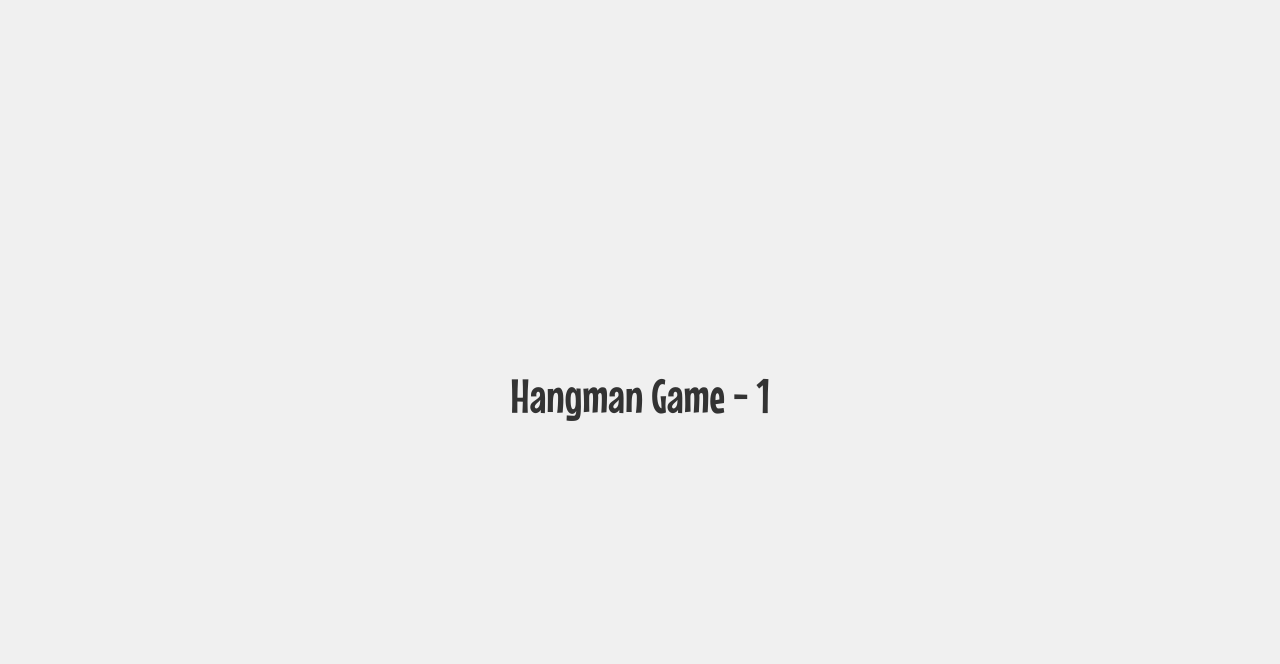
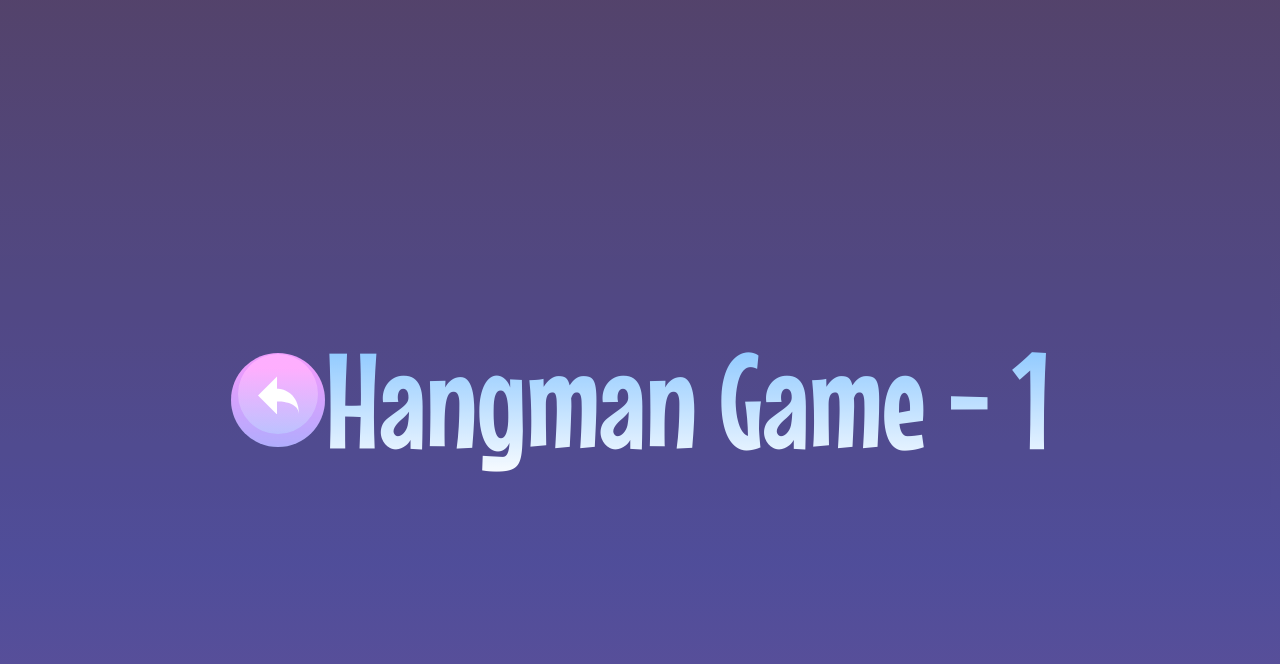
Before and after one commit to huyviet1995/hangman-game, a React (Create React App) app: page /game/1 in a window 1280 px wide. Shown: the top 664 px of the page. Built offline with nearby package versions, Linux system fonts and the light colour scheme.

Commit message:
Update Hangman page and fix padding stuffs

```diff
--- a/src/components/Header/Header.module.css
+++ b/src/components/Header/Header.module.css
@@ -1,7 +1,7 @@
 header {
     display: flex;
     align-items: center;
-    padding: 20px 80px;
+    padding: 20px;
 }
 
 .buttonWrapper {
--- a/src/pages/HangmanGame/HangmanGame.module.css
+++ b/src/pages/HangmanGame/HangmanGame.module.css
@@ -3,7 +3,13 @@
     justify-content: center;
     align-items: center;
     height: 100vh;
-    background-color: #f0f0f0;
+    background: linear-gradient(
+        180deg,
+        #1a043a 0%,
+        #151278 70.31%,
+        #2b1677 100%
+    );
+    opacity: 0.75;
 }
 
 .title {
--- a/src/pages/HangmanGame/HangmanGame.tsx
+++ b/src/pages/HangmanGame/HangmanGame.tsx
@@ -1,12 +1,22 @@
 import React from "react";
 import styles from "./HangmanGame.module.css";
 import { useParams } from "react-router-dom";
+import Header from "components/Header/Header";
+import cn from "classnames";
 
 const HangmanGame: React.FC = () => {
     const { category } = useParams<{ category: string }>();
+    const handleBackClick = () => {
+        console.log("Handle back click heree.....");
+    }
+    const headerClasses = cn(styles.header, "mb-12");
     return (
         <div className={styles.container}>
-            <h1 className={styles.title}>Hangman Game - {category}</h1>
+            <Header
+                handleBackClick={handleBackClick}
+                className={headerClasses}
+                title={"Hangman Game - " + category}
+            />
         </div>
     );
 };
--- a/src/pages/PickACategoryPage/PickACategoryPage.module.css
+++ b/src/pages/PickACategoryPage/PickACategoryPage.module.css
@@ -1,6 +1,4 @@
 .container {
-    left: calc(50% - 1440px / 2);
-    top: calc(50% - 1024px / 2);
     background: linear-gradient(
         180deg,
         #1a043a 0%,
@@ -12,6 +10,8 @@
     display: flex;
     flex-direction: column;
     align-items: center;
+    padding-left: 80px;
+    padding-right: 80px;
 }
 
 .header {
@@ -25,7 +25,6 @@
     gap: 16px;
     justify-content: center;
     width: 100%;
-    padding: 20px 80px;
 }
 
 .card {
```
